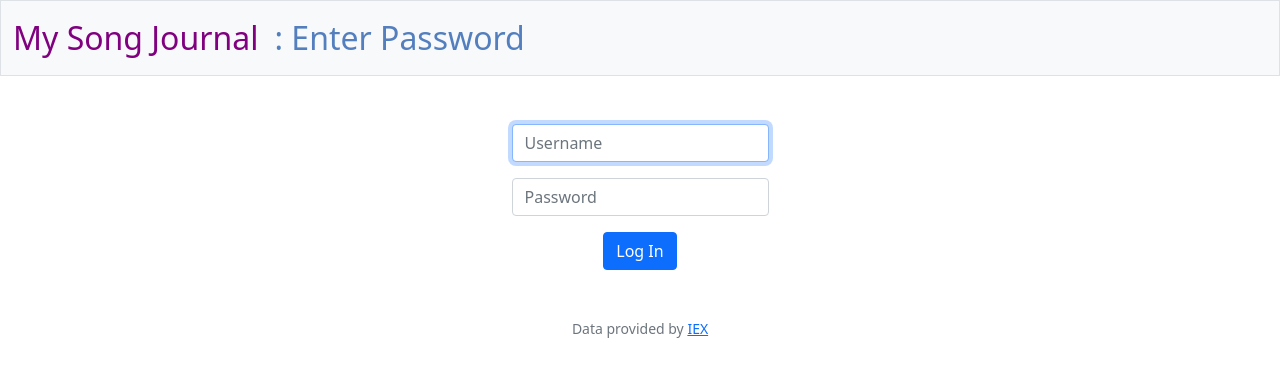
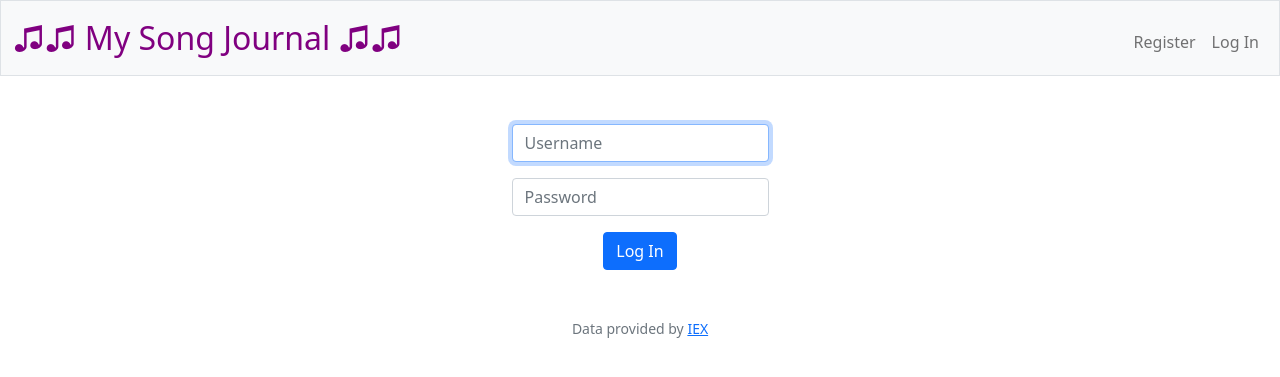
Before and after one commit to kumarpreetham09/CS50-Projects, a Flask app: page /login in a window 1280 px wide. Shown: the top 377 px of the page. Run offline with Flask 3, Linux system fonts and the light colour scheme; some libraries are stand-ins or nearby versions.

Commit message:
Sun, Jul 23, 2023, 5:51 PM +08:00

```diff
--- a/project/templates/layout.html
+++ b/project/templates/layout.html
@@ -24,7 +24,7 @@
 
         <nav class="bg-light border navbar navbar-expand-md navbar-light">
             <div class="container-fluid">
-                <a class="navbar-brand" href="/"><span class="purple">My Song Journal</span></a>
+                <a class="navbar-brand" href="/"><span class="purple">♫♫ My Song Journal ♫♫</span></a>
                 <button aria-controls="navbar" aria-expanded="false" aria-label="Toggle navigation" class="navbar-toggler" data-bs-target="#navbar" data-bs-toggle="collapse" type="button">
                     <span class="navbar-toggler-icon"></span>
                 </button>
@@ -40,7 +40,10 @@
                             <li class="nav-item"><a class="nav-link" href="/logout">Log Out</a></li>
                         </ul>
                     {% else %}
-                    <a class="navbar-brand" text-align: center><span class="blue">: Enter Password</span></a>
+                        <ul class="navbar-nav ms-auto mt-2">
+                            <li class="nav-item"><a class="nav-link" href="/register">Register</a></li>
+                            <li class="nav-item"><a class="nav-link" href="/login">Log In</a></li>
+                        </ul>
                     {% endif %}
                 </div>
             </div>
```
